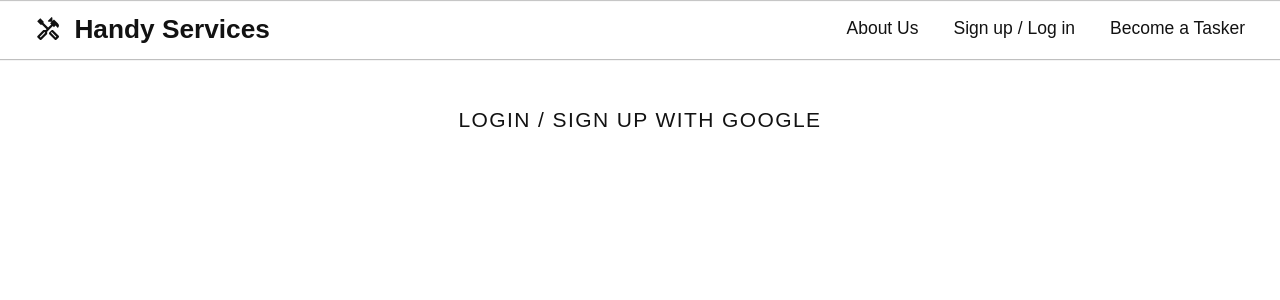
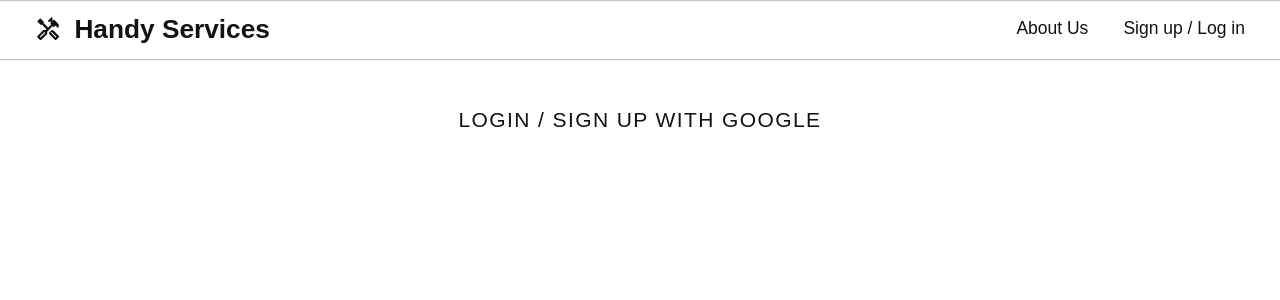
Before and after one commit to uit-major-project/frontend, a Next.js app: page /login in a window 1280 px wide. Shown: the top 300 px of the page. Built offline with nearby package versions, Linux system fonts and the light colour scheme; no server answers.

Commit message:
chore: commented out tasker section from nav

```diff
--- a/src/components/Navbar/Common/CommonNav.tsx
+++ b/src/components/Navbar/Common/CommonNav.tsx
@@ -193,11 +193,11 @@ const CommonNav = ({ className, title }: Props) => {
               Sign up / Log in
             </a>
           </NextLink>
-          <NextLink href="/become-a-tasker">
+          {/* <NextLink href="/become-a-tasker">
             <a href="/become-a-tasker" className="nav-link">
               Become a Tasker
             </a>
-          </NextLink>
+          </NextLink> */}
         </div>
 
         <div className="smallscreen-menu">
@@ -234,7 +234,7 @@ const CommonNav = ({ className, title }: Props) => {
                   Sign up / Log in
                 </a>
               </NextLink>
-              <NextLink href="/become-a-tasker">
+              {/* <NextLink href="/become-a-tasker">
                 <a
                   href="/become-a-tasker"
                   className="nav-link"
@@ -242,7 +242,7 @@ const CommonNav = ({ className, title }: Props) => {
                 >
                   Become a Tasker
                 </a>
-              </NextLink>
+              </NextLink> */}
             </div>
           </StyledDrawer>
         </div>
```
